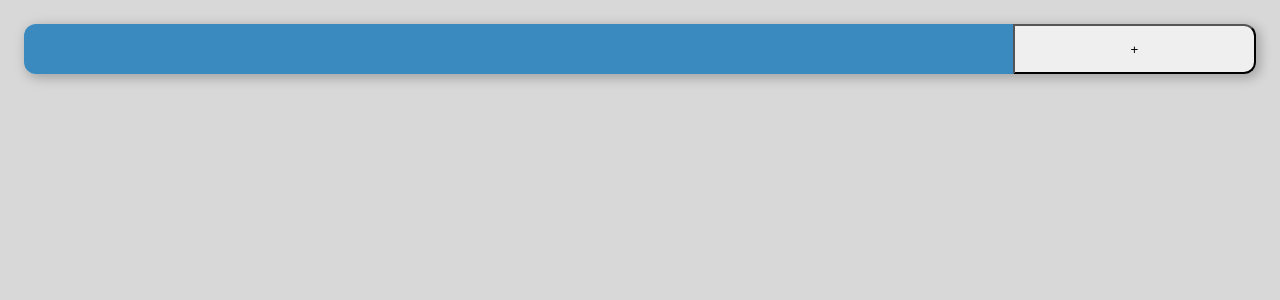
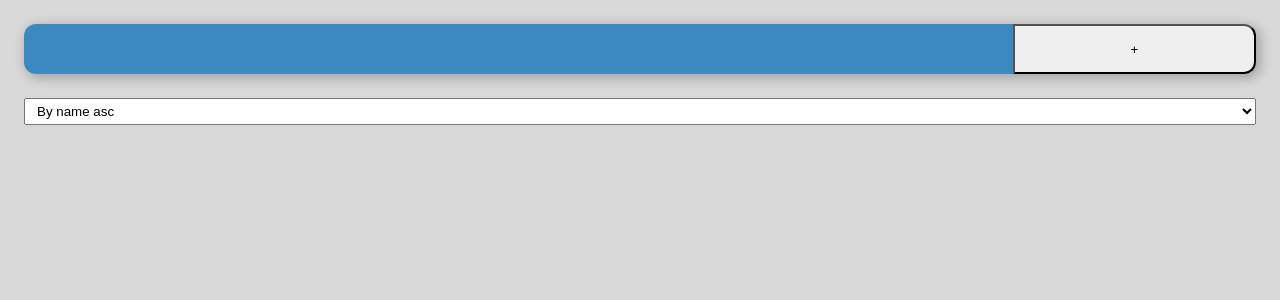
Before and after one commit to Falloutdevil/weather, a React (Create React App) app: page / in a window 1280 px wide. Shown: the top 300 px of the page. Built offline with nearby package versions, Linux system fonts and the light colour scheme.

Commit message:
add update

```diff
--- a/src/App.css
+++ b/src/App.css
@@ -38,6 +38,12 @@
 
 .CardList {
   display: flex;
+}
+
+.Select {
+  margin-bottom: 24px;
+  width: 100%;
+  padding: 4px 8px;
 }
 
 .Card {
--- a/src/App.js
+++ b/src/App.js
@@ -3,6 +3,7 @@ import './App.css';
 import {Input} from "./components/input/Input";
 import {CardList} from "./components/cardList/CardList";
 import {useCitiesList} from "./hooks/useCitiesList";
+import {ErrorBoundary} from "./ErrorBoundary/withErrorBoundary";
 
 export const GlobalContext = React.createContext();
 
@@ -12,7 +13,9 @@ function App() {
         <GlobalContext.Provider value={{ state, dispatch }}>
             <div className="Main">
                 <Input />
-                <CardList />
+                <ErrorBoundary>
+                    <CardList />
+                </ErrorBoundary>
             </div>
         </GlobalContext.Provider>
     );
--- /dev/null
+++ b/src/ErrorBoundary/withErrorBoundary.js
@@ -0,0 +1,17 @@
+import React from 'react';
+
+export class ErrorBoundary extends React.Component {
+    constructor(props) {
+        super(props);
+        this.state = { error: null };
+    }
+    componentDidCatch(error, errorInfo) {
+        this.setState({ error, });
+    }
+    render() {
+        if (this.state.error) {
+            return <div>Component has crashed</div>;
+        }
+        return this.props.children;
+    }
+}
--- a/src/components/card/Card.js
+++ b/src/components/card/Card.js
@@ -4,13 +4,13 @@ import {useWeather} from "../../hooks/useWeather";
 import './../../App.css';
 
 
-export const Card = memo(({ city }) => {
+const CardNoMemo = ({city}) => {
     const data = useWeather(city);
-    const { dispatch } = useContext(GlobalContext);
+    const {dispatch} = useContext(GlobalContext);
     if (!data) return null;
-    const { name, weather, main } = data;
-    const { description, icon } = weather[0];
-    const { temp, humidity, feels_like } = main;
+    const {name, weather, main} = data;
+    const {description, icon} = weather[0];
+    const {temp, humidity, feels_like} = main;
 
     const handleOnDelete = () => {
         dispatch({
@@ -33,7 +33,7 @@ export const Card = memo(({ city }) => {
                 <button className="ActionButton" onClick={handleOnDelete}>X</button>
             </div>
             <div className="MainInfo">
-                <img className="Icon" src={`http://openweathermap.org/img/wn/${icon}@2x.png`} alt="icon" />
+                <img className="Icon" src={`http://openweathermap.org/img/wn/${icon}@2x.png`} alt="icon"/>
                 <div className="Title">{name}</div>
                 <div className="Description">{description}</div>
                 <div className="Temperature">{temp.toFixed()}</div>
@@ -44,4 +44,6 @@ export const Card = memo(({ city }) => {
             </div>
         </div>
     );
-})
+}
+
+export const Card = memo(CardNoMemo);
--- a/src/components/cardList/CardList.js
+++ b/src/components/cardList/CardList.js
@@ -1,16 +1,45 @@
-import React, {useContext} from "react";
+import React from "react";
 import './../../App.css';
 import {Card} from "../card/Card";
-import {GlobalContext} from "../../App";
+import {withGlobalState} from "../../hocs/withGlobalState";
 
 
-export const CardList = () => {
-    const { state: { citiesList } } = useContext(GlobalContext);
+class CardListNoState extends React.Component {
+    constructor(props) {
+        super(props);
+        this.state = {
+            orderBy: 'asc',
+        };
+        this.handleOnChange = this.handleOnChange.bind(this);
+    }
+
+    handleOnChange(event) {
+        this.setState({
+            orderBy: event.target.value,
+        });
+    }
+
+    render() {
+        const {orderBy} = this.state;
+        const {citiesList} = this.props.state;
+        let sortedCitiesList = citiesList.sort();
+        if (orderBy === 'desc') {
+            sortedCitiesList.reverse();
+        }
         return (
+            <>
+                <select className="Select" value={orderBy} onChange={this.handleOnChange}>
+                    <option value="asc">By name asc</option>
+                    <option value="desc">By name desc</option>
+                </select>
                 <div className="CardList">
                     {
-                citiesList.map(city => <Card key={city} city={city} />)
+                        sortedCitiesList.map(city => <Card key={city} city={city}/>)
                     }
                 </div>
+            </>
         )
     }
+}
+
+export const CardList = withGlobalState(CardListNoState);
--- /dev/null
+++ b/src/hocs/withGlobalState.js
@@ -0,0 +1,8 @@
+import {useContext} from "react";
+import {GlobalContext} from "../App";
+
+
+export const withGlobalState = Component => (props) => {
+    const { state} = useContext(GlobalContext);
+    return <Component {...{...props, state}}/>;
+}
```
Lines whose indentation alone changed are shown as unchanged.
